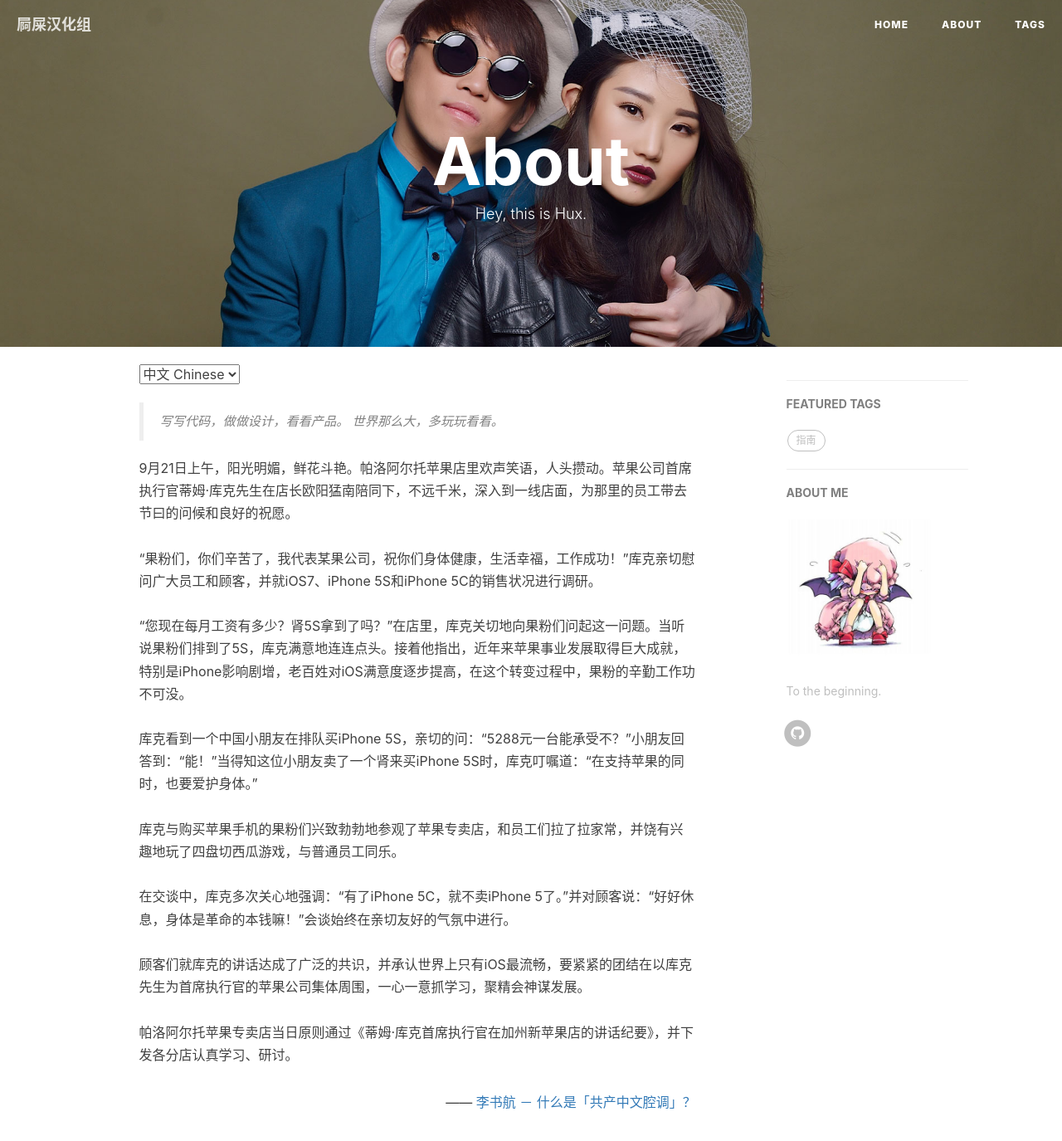
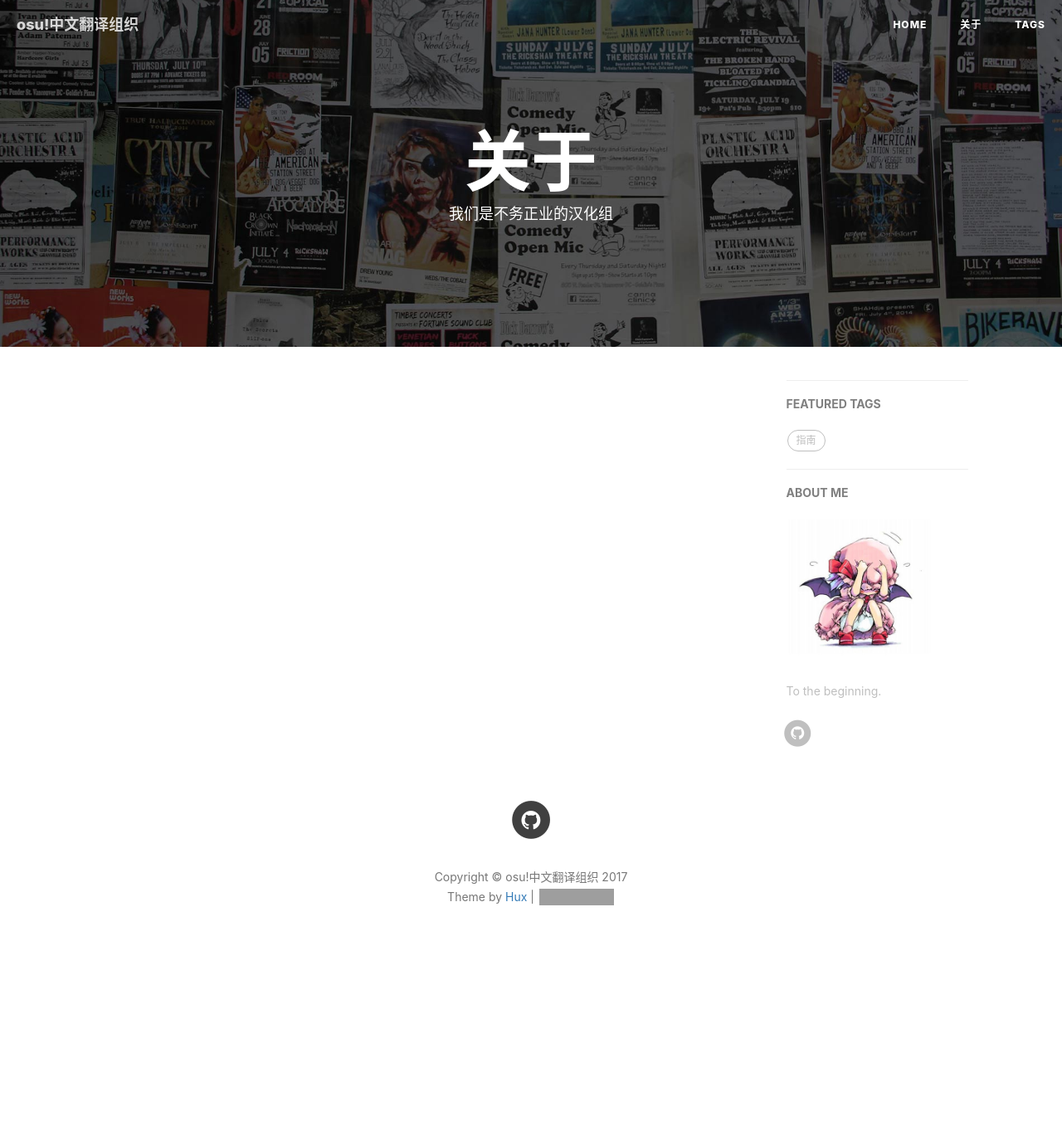
Before and after one commit to osu-translate-zh/osu-translate-zh.github.io, a Jekyll site: the page built from about.html, in a window 1280 px wide and 1400 px high. Shown: the top 1375 px of the window at 83% size. Built offline with Jekyll 4.4.1, drawn with Linux system fonts in a browser that asks for light colours; nearby versions of some CDN libraries; comment, search, counter and statistics services are not loaded; some of the changed text lies outside the part shown; grey boxes are pictures that could not be loaded.

Commit message:
minor updates

```diff
--- a/_config.yml
+++ b/_config.yml
@@ -1,6 +1,6 @@
 # Site settings
-title: 屙屎汉化组
-SEOTitle: osu!中文翻译组织 | osu!translate zh
+title: osu!中文翻译组织
+SEOTitle: osu!中文翻译组织
 header-img: img/home-bg.jpg
 email:
 description: ""
--- a/about.html
+++ b/about.html
@@ -1,127 +1,6 @@
 ---
 layout: page
-title: "About"
-description: "Hey, this is Hux."
+title: "关于"
+description: "我们是不务正业的汉化组"
 header-img: "img/about-bg.jpg"
 ---
-
-<!-- Language Selector -->
-<select onchange= "onLanChange(this.options[this.options.selectedIndex].value)">
-    <option value="0" selected> 中文 Chinese </option>
-    <option value="1"> 英语 English </option>
-</select>
-
-<!-- Chinese Version -->
-<div class="zh post-container">
-    <blockquote>
-        写写代码，做做设计，看看产品。
-        世界那么大，多玩玩看看。
-    </blockquote>
-    9月21日上午，阳光明媚，鲜花斗艳。帕洛阿尔托苹果店里欢声笑语，人头攒动。苹果公司首席执行官蒂姆·库克先生在店长欧阳猛南陪同下，不远千米，深入到一线店面，为那里的员工带去节曰的问候和良好的祝愿。<br><br>“果粉们，你们辛苦了，我代表某果公司，祝你们身体健康，生活幸福，工作成功！”库克亲切慰问广大员工和顾客，并就iOS7、iPhone 5S和iPhone 5C的销售状况进行调研。 <br><br>“您现在每月工资有多少？肾5S拿到了吗？”在店里，库克关切地向果粉们问起这一问题。当听说果粉们排到了5S，库克满意地连连点头。接着他指出，近年来苹果事业发展取得巨大成就，特别是iPhone影响剧增，老百姓对iOS满意度逐步提高，在这个转变过程中，果粉的辛勤工作功不可没。<br><br>库克看到一个中国小朋友在排队买iPhone 5S，亲切的问：“5288元一台能承受不？”小朋友回答到：“能！”当得知这位小朋友卖了一个肾来买iPhone 5S时，库克叮嘱道：“在支持苹果的同时，也要爱护身体。”<br><br>库克与购买苹果手机的果粉们兴致勃勃地参观了苹果专卖店，和员工们拉了拉家常，并饶有兴趣地玩了四盘切西瓜游戏，与普通员工同乐。<br><br>在交谈中，库克多次关心地强调：“有了iPhone 5C，就不卖iPhone 5了。”并对顾客说：“好好休息，身体是革命的本钱嘛！”会谈始终在亲切友好的气氛中进行。<br><br>顾客们就库克的讲话达成了广泛的共识，并承认世界上只有iOS最流畅，要紧紧的团结在以库克先生为首席执行官的苹果公司集体周围，一心一意抓学习，聚精会神谋发展。<br>
-    <br>帕洛阿尔托苹果专卖店当日原则通过《蒂姆·库克首席执行官在加州新苹果店的讲话纪要》，并下发各分店认真学习、研讨。
-
-    <p style="text-align:right;">
-        —— <a href="http://www.zhihu.com/question/19687065">李书航 － 什么是「共产中文腔调」？ </a>
-    </p>
-
-</div>
-
-<!-- English Version -->
-<div class="en post-container">
-    <blockquote>
-        Designer or Engineer, things in between.
-    </blockquote>
-
-    <p>
-        Your work is going to fill a large part of your life, and the only way to be truly satisfied is to do what you believe is great work. And the only way to do great work is to love what you do. If you haven’t found it yet, keep looking. Don’t settle. As with all matters of the heart, you’ll know when you find it.
-    </p>
-
-    <p>
-    If you want to live your life in a creative way, as an artist, you have to not look back too much. You have to be willing to take whatever you’ve done and whoever you were and throw them away.
-    </p>
-
-    <p style="text-align:right;">
-    -- Steve Jobs
-    </p>
-
-</div>
-
-<!-- Handle Language Change -->
-<script type="text/javascript">
-    var $zh = document.querySelector(".zh");
-    var $en = document.querySelector(".en");
-    function onLanChange(index){
-        if(index == 0){
-            $zh.style.display = "block";
-            $en.style.display = "none";
-        }else{
-            $en.style.display = "block";
-            $zh.style.display = "none";
-        }
-    }
-    onLanChange(0);
-</script>
-
-
-
-{% if site.duoshuo_username %}
-<!-- 多说评论框 start -->
-<div class="comment">
-    <div class="ds-thread"
-    {% if site.duoshuo_username == "huxblog" %}
-        data-thread-id="1187623191091085319"
-    {% else %}
-        data-thread-key="{{site.duoshuo_username}}/about"
-    {% endif %}
-
-    data-title="{{page.title}}"
-    data-url="{{site.url}}/about/"></div>
-</div>
-<!-- 多说评论框 end -->
-
-<!-- Duoshuo hacking -->
-<input id="dsUser" type="hidden" value="{{site.duoshuo_username}}"  />
-
-<!-- 多说公共JS代码 start (一个网页只需插入一次) -->
-<script type="text/javascript">
-    // dynamic User hacking by Hux
-    var _user = document.getElementById('dsUser').value;
-    // duoshuo comment query.
-    var duoshuoQuery = {short_name: _user };
-    (function() {
-        var ds = document.createElement('script');
-        ds.type = 'text/javascript';ds.async = true;
-        ds.src = (document.location.protocol == 'https:' ? 'https:' : 'http:') + '//static.duoshuo.com/embed.js';
-        ds.charset = 'UTF-8';
-        (document.getElementsByTagName('head')[0]
-         || document.getElementsByTagName('body')[0]).appendChild(ds);
-    })();
-</script>
-<!-- 多说公共JS代码 end -->
-{% endif %}
-
-
-{% if site.disqus_username %}
-<!-- disqus 评论框 start -->
-<div class="comment">
-    <div id="disqus_thread" class="disqus-thread">
-
-    </div>
-</div>
-<!-- disqus 评论框 end -->
-
-<!-- disqus 公共JS代码 start (一个网页只需插入一次) -->
-<script type="text/javascript">
-    /* * * CONFIGURATION VARIABLES * * */
-    var disqus_shortname = "{{site.disqus_username}}";
-    var disqus_identifier = "{{site.disqus_username}}/{{page.url}}";
-    var disqus_url = "{{site.url}}{{page.url}}";
-
-    (function() {
-        var dsq = document.createElement('script'); dsq.type = 'text/javascript'; dsq.async = true;
-        dsq.src = '//' + disqus_shortname + '.disqus.com/embed.js';
-        (document.getElementsByTagName('head')[0] || document.getElementsByTagName('body')[0]).appendChild(dsq);
-    })();
-</script>
-<!-- disqus 公共JS代码 end -->
-{% endif %}
```
Also changed, not shown: _posts/2017-10-15-translation-guide.markdown (+6 -6 lines), img/about-bg.jpg, img/avatar-hux.jpg (deleted), img/icon_wechat.png (deleted).
